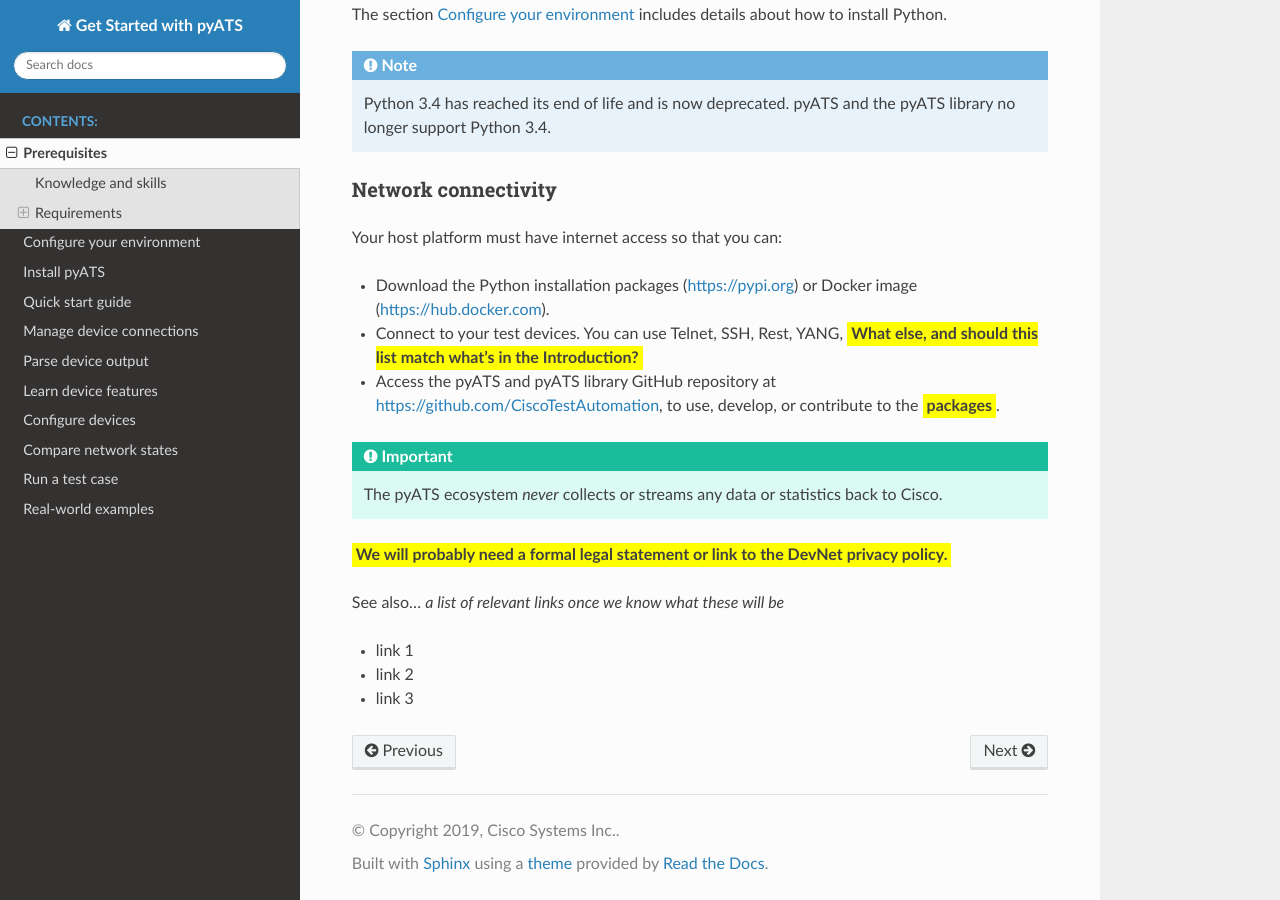
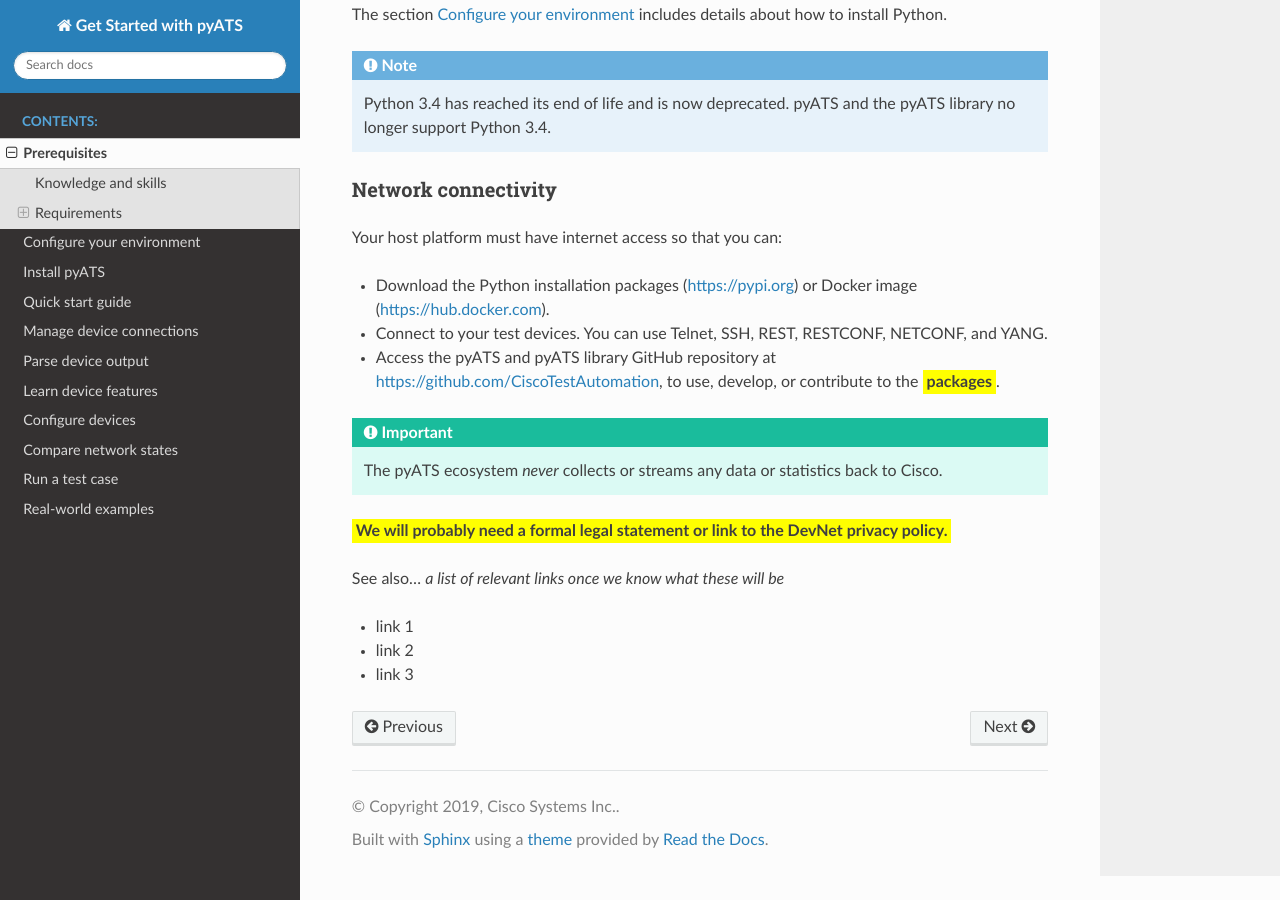
Before and after one commit to CiscoTestAutomation/getting-started, a Sphinx documentation site: the page built from source/prereqs/Prerequisites.rst, in a window 1280 px wide and 900 px high, scrolled down 1480 px. Built offline with Sphinx 7.4.7 and the Read the Docs theme 2.0.0, drawn with Linux system fonts in a browser that asks for light colours; pages that are not in the unit, such as notebooks, are missing from menus.

Commit message:
Updated list of connection types as per review comments.

```diff
--- a/source/Intro/Introduction.rst
+++ b/source/Intro/Introduction.rst
@@ -52,7 +52,7 @@
 
 * Parse device output for stateful validation.
 * Re-use any of the available test cases.
-* Connect to devices over CLI, NETCONF, or RESTCONF.
+* Connect to devices over Telnet, SSH, REST, RESTCONF, NETCONF, and YANG.
 * Use a single, cross-platform script instead of having to modify multiple scripts.
 * Verify CLI outputs with YANG and XML outputs.
 
--- a/source/prereqs/Prerequisites.rst
+++ b/source/prereqs/Prerequisites.rst
@@ -55,7 +55,7 @@
 Your host platform must have internet access so that you can:
 
 * Download the Python installation packages (https://pypi.org) or Docker image (https://hub.docker.com).
-* Connect to your test devices. You can use Telnet, SSH, Rest, YANG, :question:`What else, and should this list match what's in the Introduction?`
+* Connect to your test devices. You can use Telnet, SSH, REST, RESTCONF, NETCONF, and YANG.
 * Access the |pyATS| and |library| GitHub repository at https://github.com/CiscoTestAutomation, to use, develop, or contribute to the :question:`packages`.
 
 .. important:: The |pyATS| ecosystem *never* collects or streams any data or statistics back to Cisco.
```
